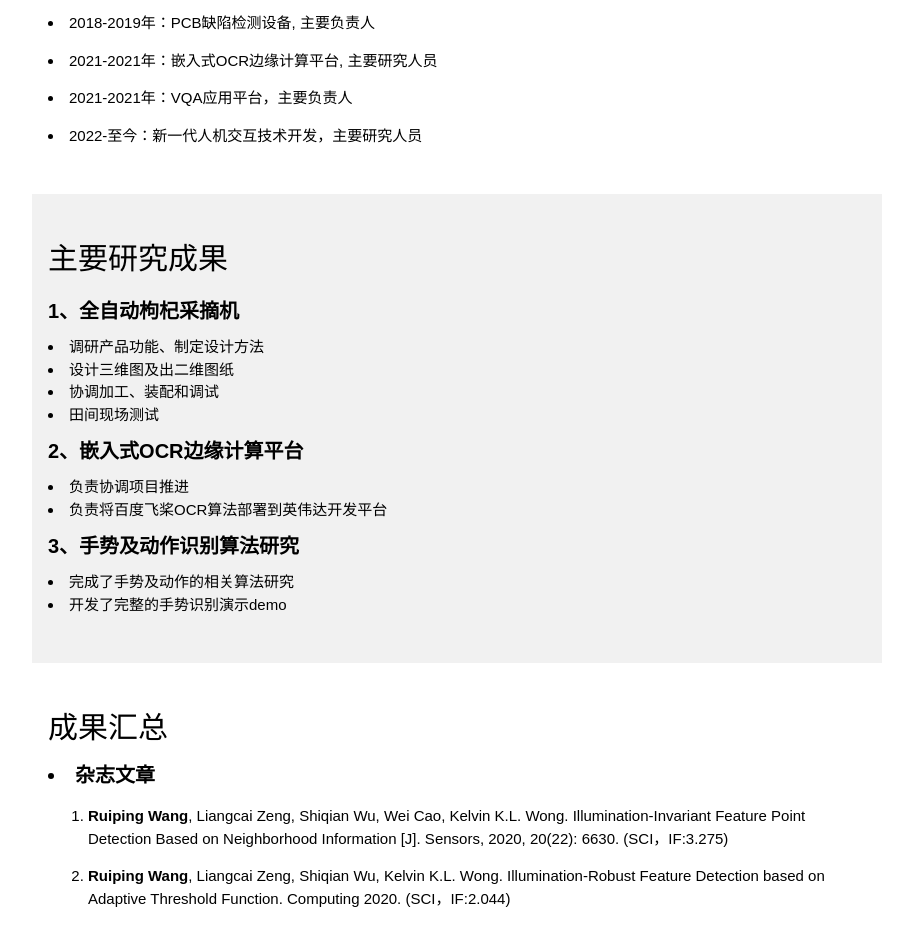
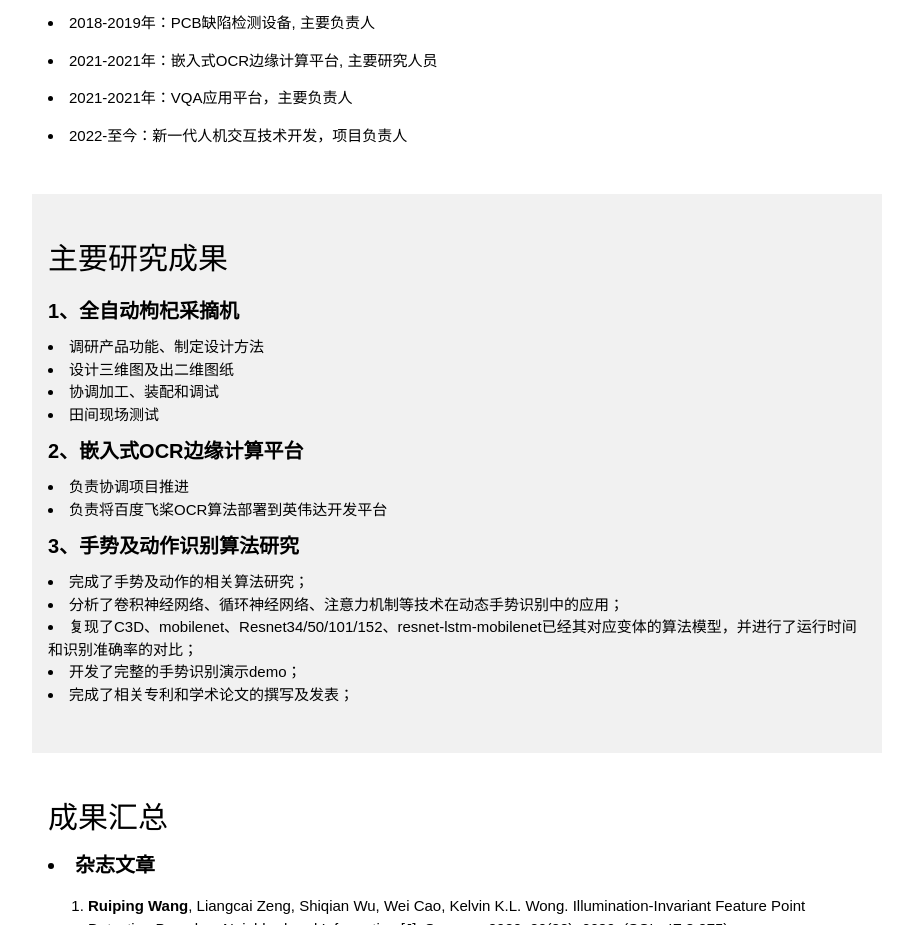
Before and after one commit to RuipingWang1986/RuipingWang1986.github.io, a plain HTML site: page index.html in a window 1280 px wide. Shown: the part 1714-2639 px from the top of the page, without its empty margins (258-1171 px from the left). Drawn offline with Linux system fonts and the light colour scheme; a script that the page names is missing.

Commit message:
Update index.html

```diff
--- a/index.html
+++ b/index.html
@@ -147,7 +147,7 @@
         <li>2021-2021年：VQA应用平台，主要负责人</li>
       </p>
       <p>
-        <li>2022-至今：新一代人机交互技术开发，主要研究人员</li>
+        <li>2022-至今：新一代人机交互技术开发，项目负责人</li>
       </p>
     </div>
 
@@ -164,8 +164,11 @@
         <li>负责协调项目推进</li>
         <li>负责将百度飞桨OCR算法部署到英伟达开发平台</li>
         <h4><b>3、手势及动作识别算法研究</b></h4>
-        <li>完成了手势及动作的相关算法研究</li>
-        <li>开发了完整的手势识别演示demo</li>
+        <li>完成了手势及动作的相关算法研究；</li>
+        <li>分析了卷积神经网络、循环神经网络、注意力机制等技术在动态手势识别中的应用；</li>
+        <li>复现了C3D、mobilenet、Resnet34/50/101/152、resnet-lstm-mobilenet已经其对应变体的算法模型，并进行了运行时间和识别准确率的对比；</li>
+        <li>开发了完整的手势识别演示demo；</li>
+        <li>完成了相关专利和学术论文的撰写及发表；</li>
       </p>
     </div>
 
```
